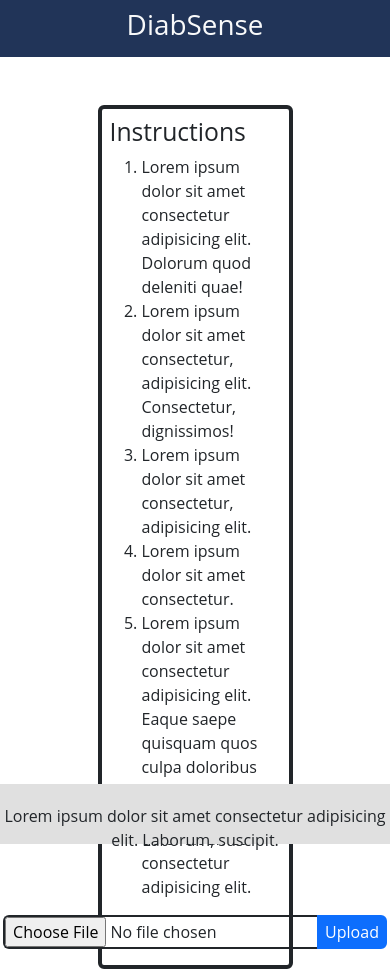
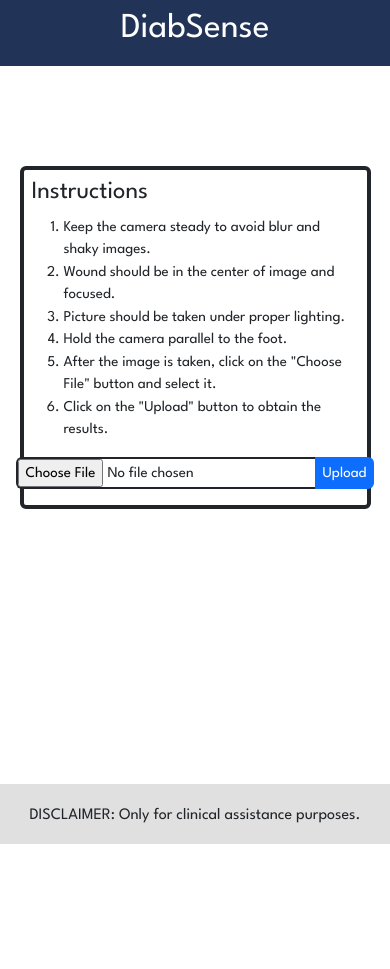
Before and after one commit to apoorvaanurag/diabsense2, a Django app: page / in a window 390 px wide. After the commit the page ends 844 px from the top, so only its background shows below. Run offline with Django 4.2, Linux system fonts and the light colour scheme.

Commit message:
adjusted results page, connected classifier to results page, remove upload success toast, made website responsive

```diff
--- a/static/css/styles.css
+++ b/static/css/styles.css
@@ -1,6 +1,6 @@
 /* put open sans font in body */
 body {
-    font-family: 'Open Sans', sans-serif;
+    font-family: 'League Spartan', sans-serif;
 }
 
 /* Header */
@@ -13,7 +13,16 @@ body {
     color: white;
 }
 
+.app-name {
+    color: white;
+}
+
+
 /* Instructions */
+
+.main{
+    margin-top: 10%;
+}
 
 /* make instructions class have a border of thickness 1 and center the div tag */
 .instructions {
@@ -26,6 +35,7 @@ body {
     border: 1px solid black !important;
 }
 
+/* Disclaimer */
 .footer {
     background-color: rgb(224, 224, 224);
     position:absolute;
@@ -38,3 +48,37 @@ body {
     text-align: center;
     padding-top: 20px;
 }
+
+
+/* Results Bar Chart */
+.results_chart{
+    width: 500px;
+    height: auto;
+}
+
+.results{
+    margin-top: 5%;
+}
+
+
+/* Responsive */
+    /* Home Page */
+@media only screen and (max-width: 800px) {
+    .app-name{
+        font-size: 35px;
+    }
+    .inst-box{
+        margin-top: 100px;
+        font-size: 15px;
+        width: 90%;
+    }
+    .w-50{
+        width: 90% !important;
+    }
+
+    .results_chart{
+        width: 98%;
+        height: auto;
+    }
+
+}
--- a/upload/templates/base.html
+++ b/upload/templates/base.html
@@ -18,6 +18,9 @@
 
     <link rel="stylesheet" href="https://cdnjs.cloudflare.com/ajax/libs/font-awesome/6.4.0/css/all.min.css" integrity="sha512-iecdLmaskl7CVkqkXNQ/ZH/XLlvWZOJyj7Yy7tcenmpD1ypASozpmT/E0iPtmFIB46ZmdtAc9eNBvH0H/ZpiBw==" crossorigin="anonymous" referrerpolicy="no-referrer" />
 
+    <link rel="preconnect" href="https://fonts.googleapis.com">
+    <link rel="preconnect" href="https://fonts.gstatic.com" crossorigin>
+    <link href="https://fonts.googleapis.com/css2?family=League+Spartan:wght@400;700&display=swap"     rel="stylesheet">
 
     <!-- link styles.css here -->
     <link rel="stylesheet" href="{% static 'css/styles.css' %}"/>
@@ -28,7 +31,7 @@
     <nav class="navbar navbar-expand-lg banner">
         <div class="container">
           <div class="text-center mx-auto">
-            <h1 class="text-light">DiabSense</h1>
+            <h1 class="app-name">DiabSense</h1>
           </div>
         </div>
     </nav>
@@ -41,7 +44,7 @@
     {% endblock%}
 
     <div class="footer">
-      <p class="footer-text">Lorem ipsum dolor sit amet consectetur adipisicing elit. Laborum, suscipit.</p>
+      <p class="footer-text">DISCLAIMER: Only for clinical assistance purposes.</p>
     </div>
 </body>
 </html>
--- a/upload/templates/image_form.html
+++ b/upload/templates/image_form.html
@@ -11,17 +11,17 @@
 {% block content %}
      <!--create a div called main-body that has a border around it and some text inside make sure it is centered  -->
     <div class="main">
-        <div class="container border border-4 border-dark rounded w-50 mt-5 p-2">
+        <div class="container border border-4 border-dark rounded w-50 p-2 inst-box">
             <div class="row">
                 <div class="col-md-12">
                     <h2>Instructions</h2>
                     <ol>
-                        <li>Lorem ipsum dolor sit amet consectetur adipisicing elit. Dolorum quod deleniti quae!</li>
-                        <li>Lorem ipsum dolor sit amet consectetur, adipisicing elit. Consectetur, dignissimos!</li>
-                        <li>Lorem ipsum dolor sit amet consectetur, adipisicing elit.</li>
-                        <li>Lorem ipsum dolor sit amet consectetur.</li>
-                        <li>Lorem ipsum dolor sit amet consectetur adipisicing elit. Eaque saepe quisquam quos culpa doloribus molestiae?</li>
-                        <li>Lorem ipsum dolor sit amet consectetur adipisicing elit.</li>
+                        <li>Keep the camera steady to avoid blur and shaky images.</li>
+                        <li>Wound should be in the center of image and focused.</li>
+                        <li>Picture should be taken under proper lighting.</li>
+                        <li>Hold the camera parallel to the foot.</li>
+                        <li>After the image is taken, click on the "Choose File" button and select it.</li>
+                        <li>Click on the "Upload" button to obtain the results.</li>
                     </ol>
                     <form method="post" enctype="multipart/form-data" class = "d-flex justify-content-center mb-2">
                         {% csrf_token %}
@@ -57,7 +57,7 @@
               toast.classList.remove("hide");
               toast.classList.add("show");
 
-              // Hide the toast after 500ms
+              // Hide the toast after 5000ms
               setTimeout(function(){
                 toast.classList.remove("show");
                 toast.classList.add("hide");
--- a/upload/views.py
+++ b/upload/views.py
@@ -80,7 +80,6 @@ def image_request(request):
             delete = default_storage.delete(img_name)
 
             # close the file path
-            messages.success(request, "File upload in Firebase Storage successful")
             uploaded = True
 
             # link to results page
```
Also changed, not shown: results/templates/bar_chart.html (+15 -3 lines), upload/dfuc.py (+128 -5 lines), db.sqlite3, images/barchart.png, 1 other file.
